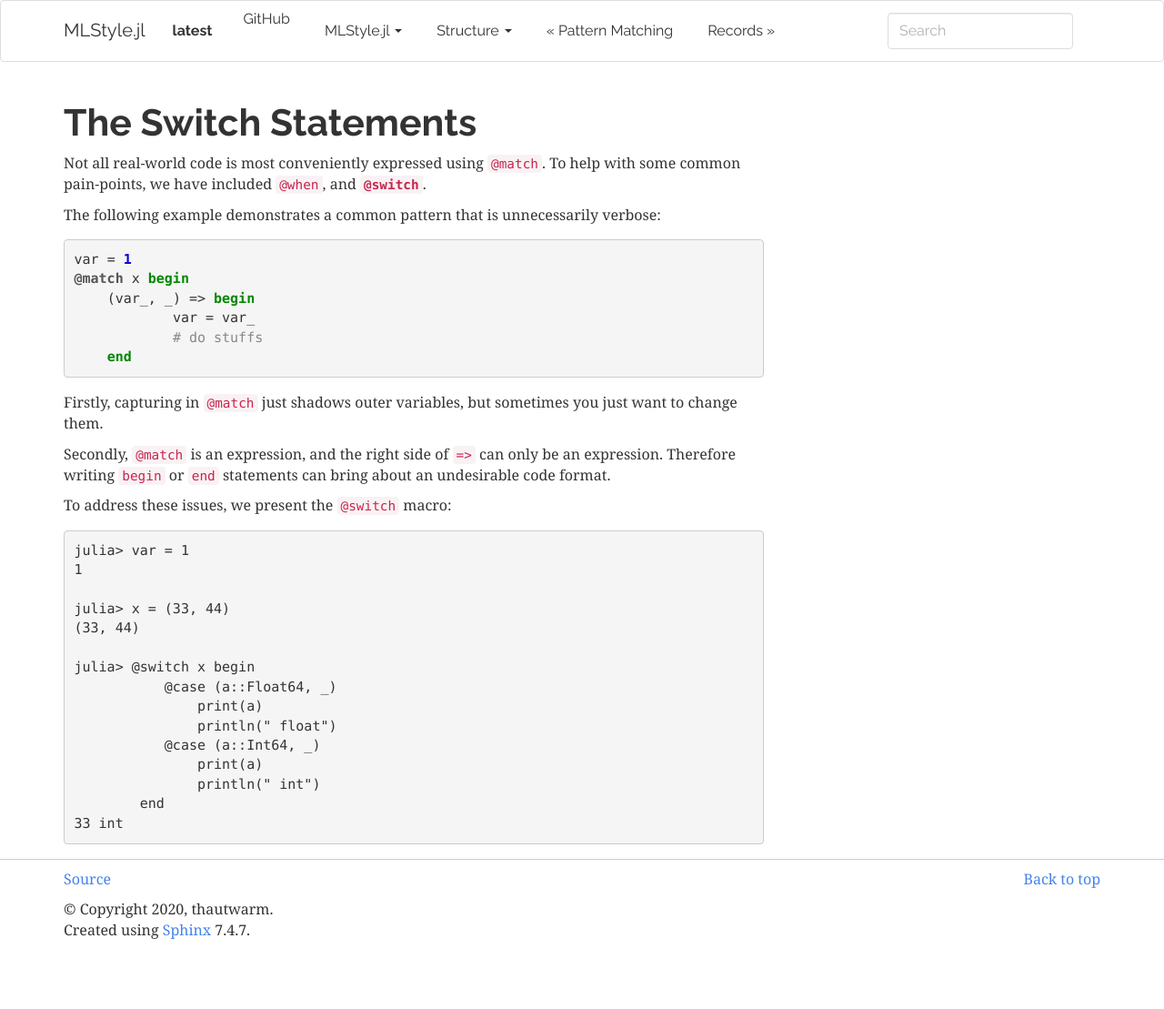
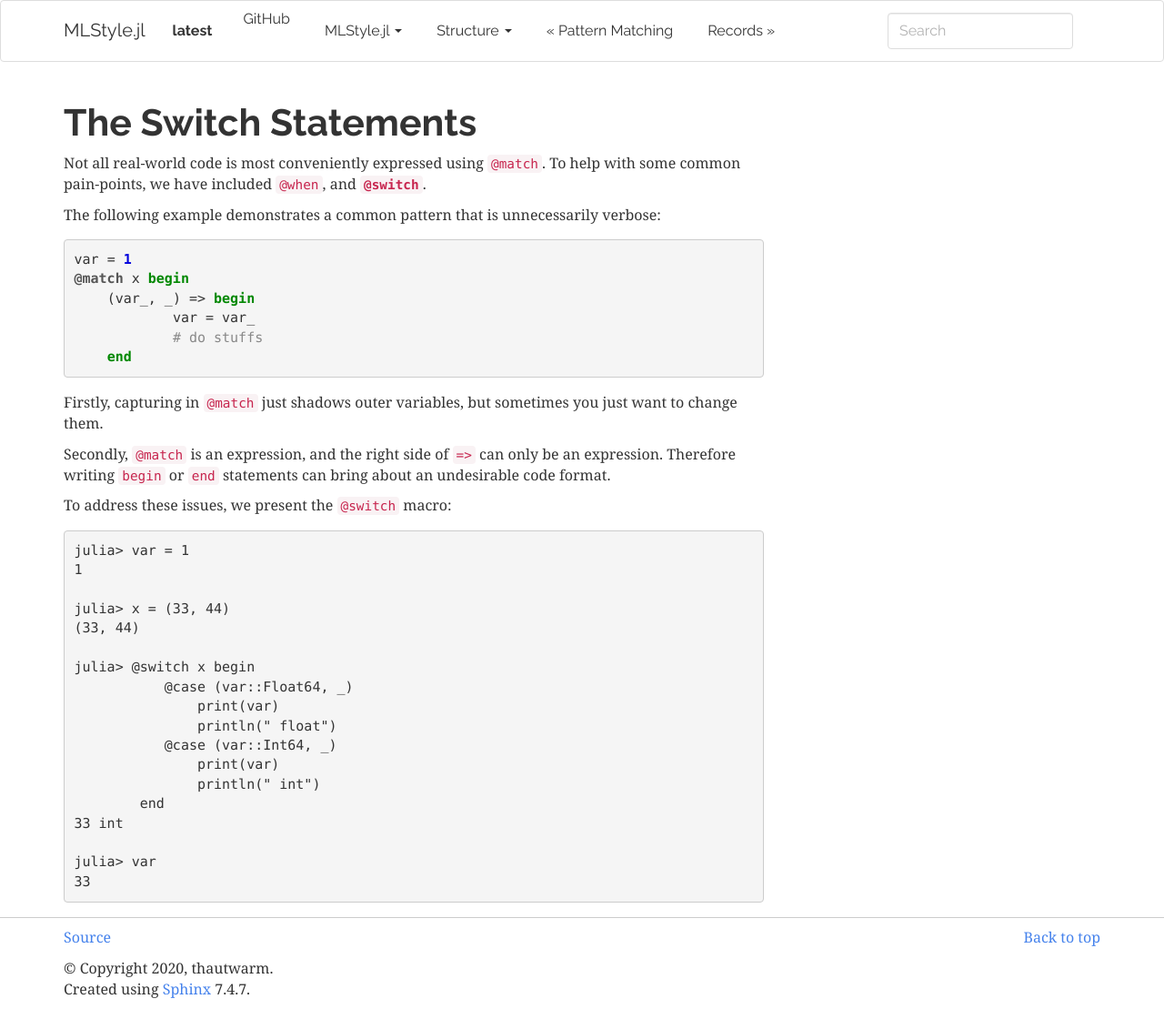
Before and after one commit to thautwarm/MLStyle.jl, a Sphinx documentation site: the page built from docs/syntax/switch.md, in a window 1280 px wide. Shown: the whole page at 91% size. Built offline with Sphinx 7.4.7, drawn with Linux system fonts in a browser that asks for light colours; before the commit the page ends 1045 px from its top, so only the background shows below that.

Commit message:
Fix switch/case demo

````diff
--- a/docs/syntax/switch.md
+++ b/docs/syntax/switch.md
@@ -28,12 +28,15 @@ julia> x = (33, 44)
 (33, 44)
 
 julia> @switch x begin
-           @case (a::Float64, _)
-               print(a)
+           @case (var::Float64, _)
+               print(var)
                println(" float")
-           @case (a::Int64, _)
-               print(a)
+           @case (var::Int64, _)
+               print(var)
                println(" int")
         end
 33 int
+
+julia> var
+33
 ```
````
